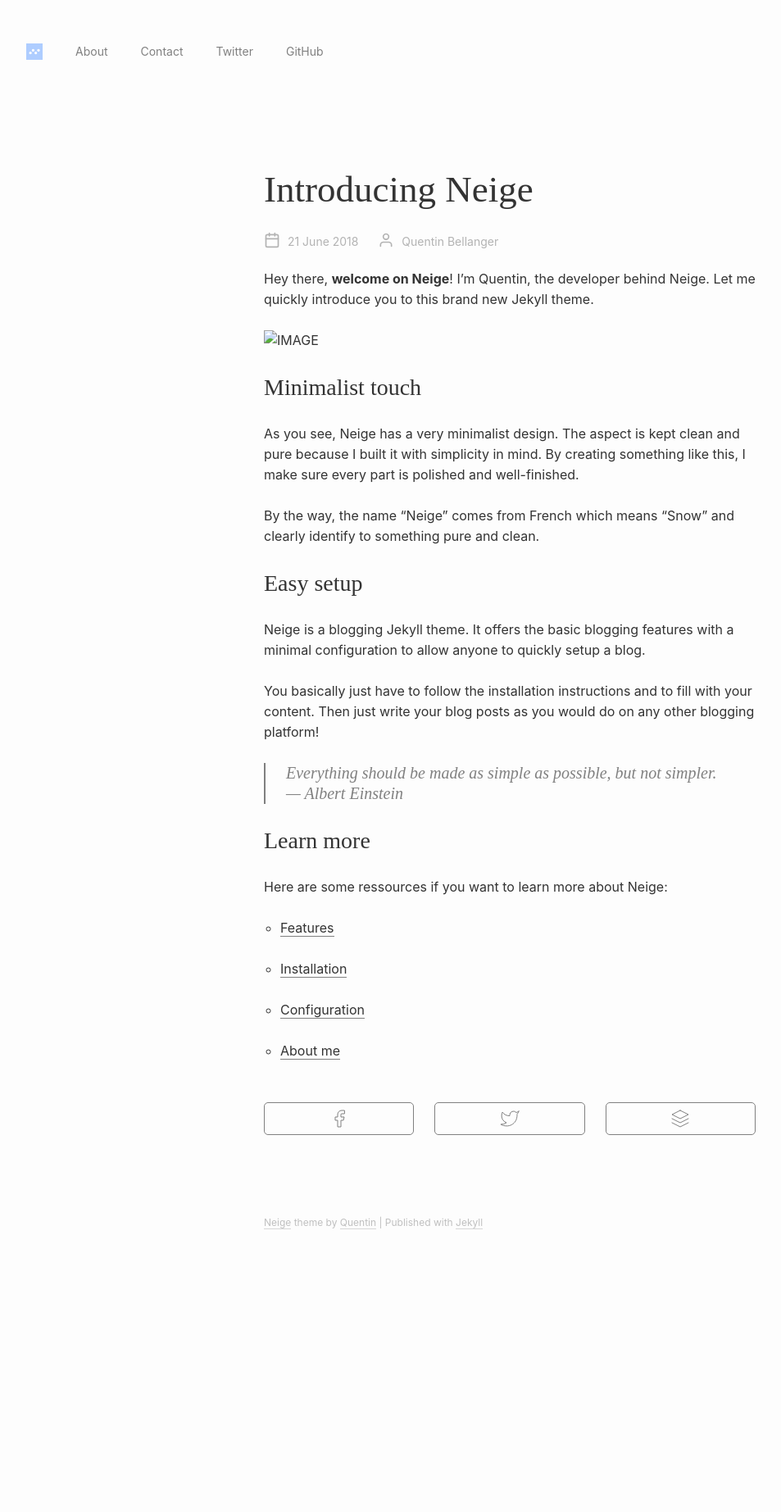
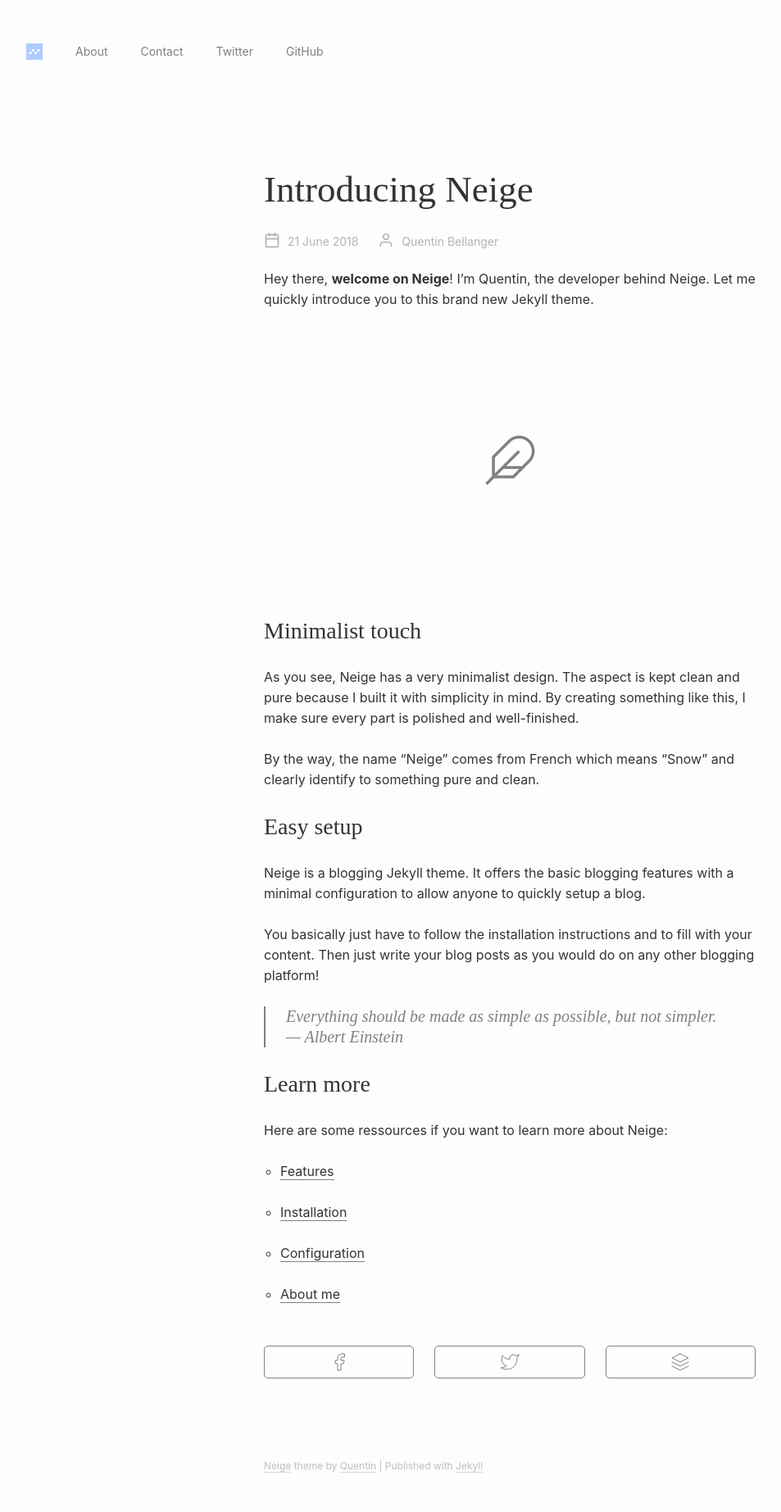
Before and after one commit to bellangerq/neige-theme, a Jekyll site: the page built from _posts/2018-06-21-introducing-neige.markdown, in a window 1280 px wide. Shown: the whole page at 82% size, without its empty margins (18-971 px from the left). Built offline with Jekyll 4.4.1, drawn with Linux system fonts in a browser that asks for light colours; before the commit the page ends 1548 px from its top, so only the background shows below that.

Commit message:
Updated Introducing Neige

```diff
--- a/_posts/2018-06-21-introducing-neige.markdown
+++ b/_posts/2018-06-21-introducing-neige.markdown
@@ -8,7 +8,7 @@ layout: post
 
 Hey there, **welcome on Neige**! I'm Quentin, the developer behind Neige. Let me quickly introduce you to this brand new Jekyll theme.
 
-![IMAGE]()
+![og.jpg](/uploads/og.jpg "Neige theme")
 
 ## Minimalist touch
 
```
